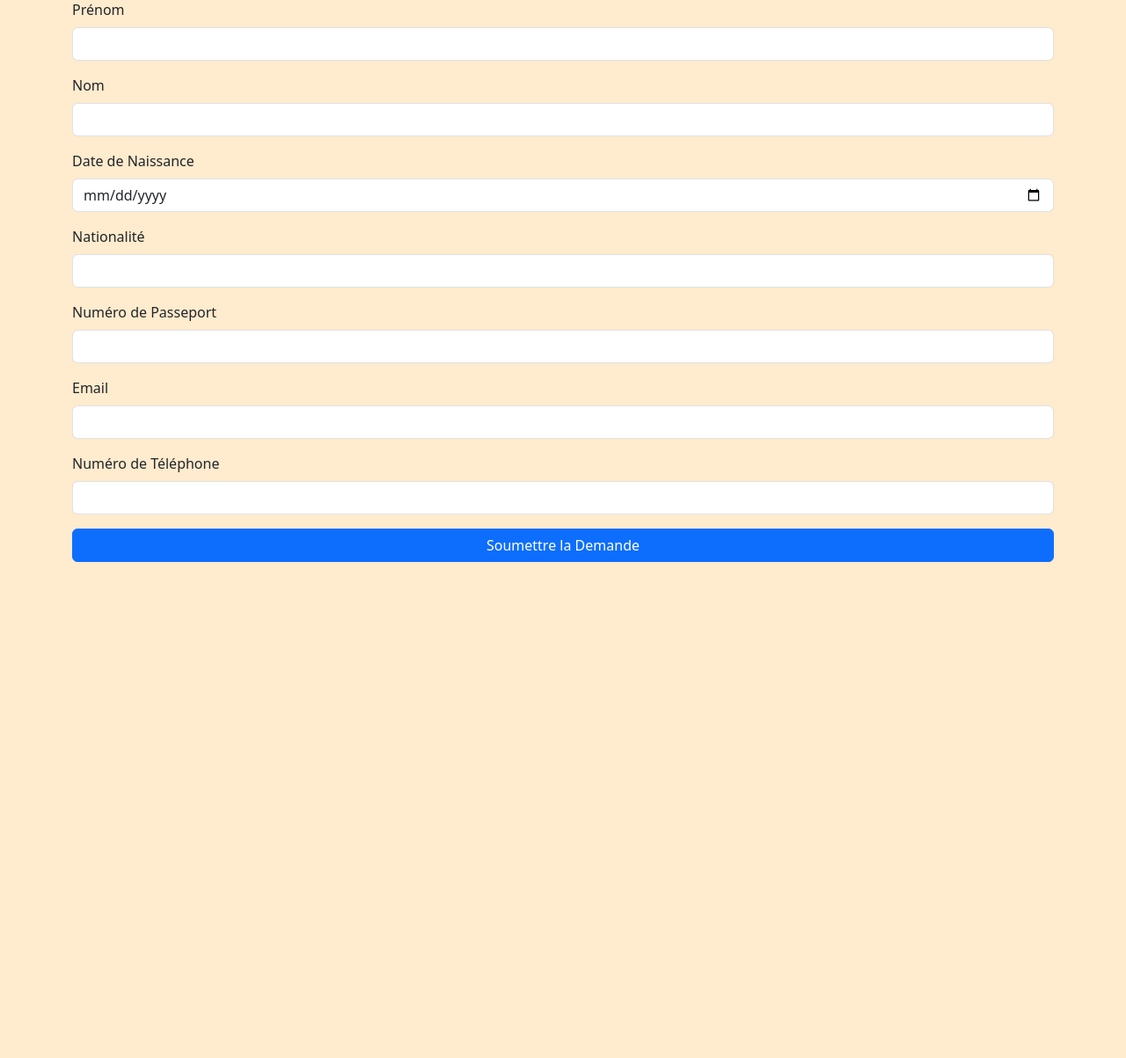
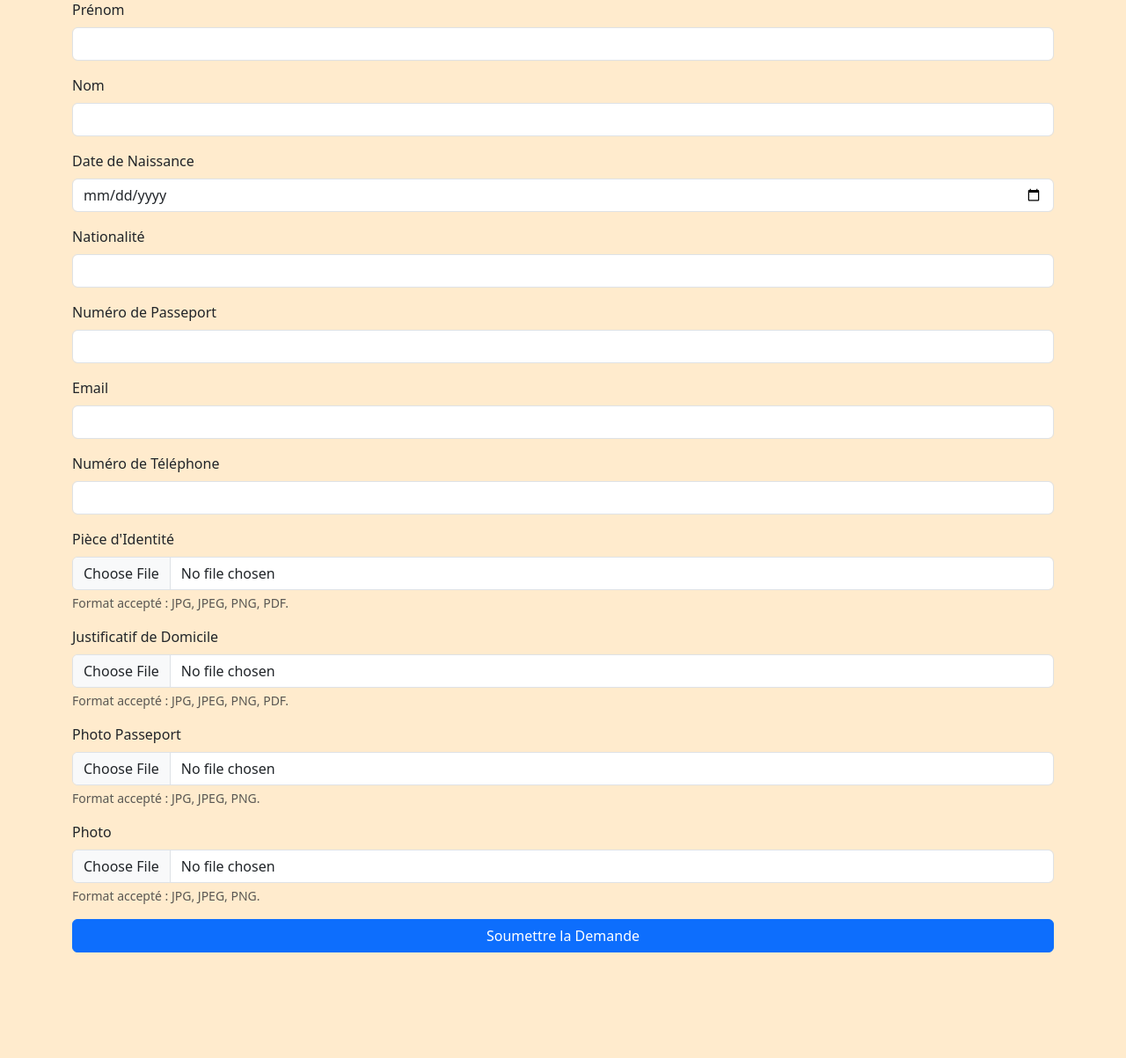
Before and after one commit to Loic-Li/Consulat, a PHP site: page /views/visa.php in a window 1280 px wide. Shown: the part 223-1426 px from the top of the page at 88% size. Before the commit the page ends 862 px from the top, so only its background shows below. Run offline with PHP 8.4, Linux system fonts and the light colour scheme; data that the repository does not hold is empty.

Commit message:
Formulaire de demande de visa

```diff
--- a/views/visa.php
+++ b/views/visa.php
@@ -11,7 +11,7 @@ require_once '../includes/header.php';
 <div class="container">
     <div class="form-container">
         <h2 class="text-center">Demande de VISA</h2>
-        <form action="submit_visa_request.php" method="post">
+        <form action="submit_visa_request.php" method="post" enctype="multipart/form-data"> <!-- Ajout de enctype -->
             <div class="mb-3">
                 <label for="firstName" class="form-label">Prénom</label>
                 <input type="text" class="form-control" id="firstName" name="firstName" required>
@@ -40,11 +40,38 @@ require_once '../includes/header.php';
                 <label for="phone" class="form-label">Numéro de Téléphone</label>
                 <input type="tel" class="form-control" id="phone" name="phone" required>
             </div>
+
+            <!-- Champs de téléchargement pour chaque document -->
+            <div class="mb-3">
+                <label for="identityDocument" class="form-label">Pièce d'Identité</label>
+                <input type="file" class="form-control" id="identityDocument" name="identityDocument" accept=".jpg,.jpeg,.png,.pdf" required>
+                <div class="form-text">Format accepté : JPG, JPEG, PNG, PDF.</div>
+            </div>
+
+            <div class="mb-3">
+                <label for="addressProof" class="form-label">Justificatif de Domicile</label>
+                <input type="file" class="form-control" id="addressProof" name="addressProof" accept=".jpg,.jpeg,.png,.pdf" required>
+                <div class="form-text">Format accepté : JPG, JPEG, PNG, PDF.</div>
+            </div>
+
+            <div class="mb-3">
+                <label for="passportPhoto" class="form-label">Photo Passeport</label>
+                <input type="file" class="form-control" id="passportPhoto" name="passportPhoto" accept=".jpg,.jpeg,.png" required>
+                <div class="form-text">Format accepté : JPG, JPEG, PNG.</div>
+            </div>
+
+            <div class="mb-3">
+                <label for="photo" class="form-label">Photo</label>
+                <input type="file" class="form-control" id="Photo" name="Photo" accept=".jpg,.jpeg,.png" required>
+                <div class="form-text">Format accepté : JPG, JPEG, PNG.</div>
+            </div>
+
             <button type="submit" class="btn btn-primary w-100">Soumettre la Demande</button>
         </form>
     </div>
 </div>
-
+<br><br><br><br><br>
 
 <?php
-include_once('../includes/footer.php'); ?>
+include_once('../includes/footer.php');
+?>
```
